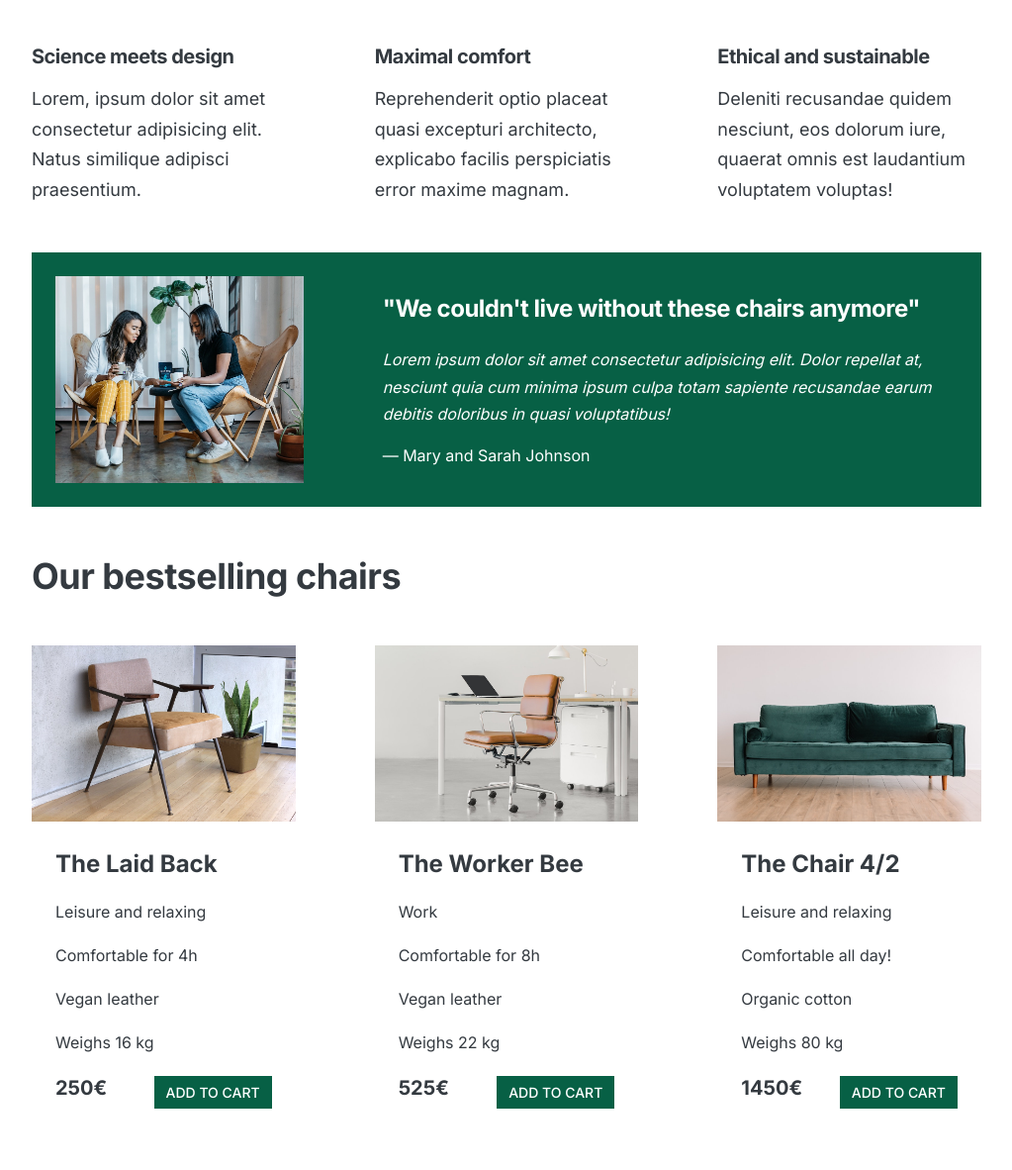
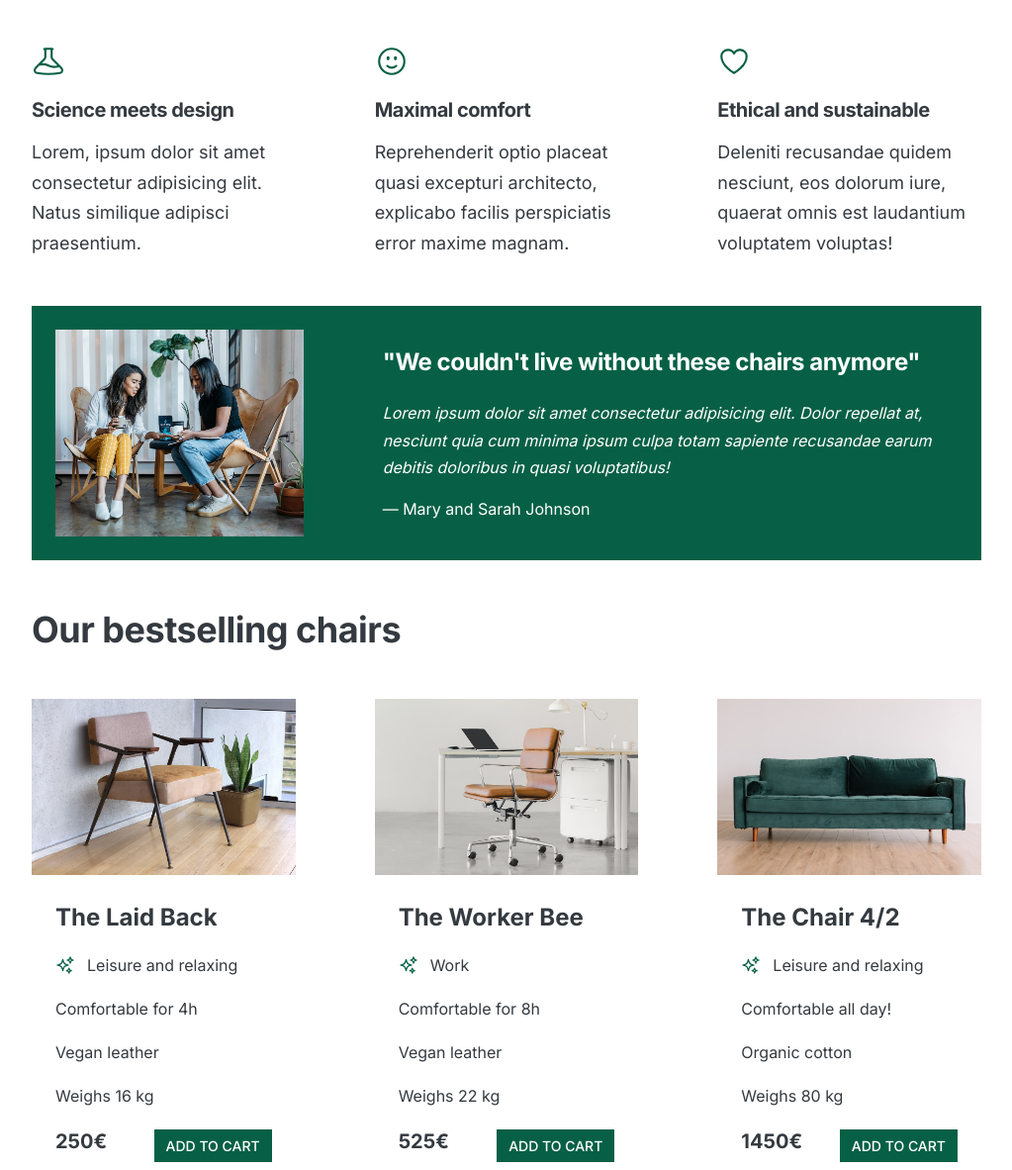
Before and after one commit to vtti04/WEB_Design, a plain HTML site: page index.html in a window 1280 px wide. Shown: the part 583-1765 px from the top of the page at 99% size, without its empty margins (128-1151 px from the left). Drawn offline with Linux system fonts and the light colour scheme; a web font is replaced by a local one.

Commit message:
add icons

```diff
--- a/index.html
+++ b/index.html
@@ -32,6 +32,21 @@
         <h2>What makes our chairs special</h2>
         <div class="grid-3-cols">
           <div>
+            <svg
+              xmlns="http://www.w3.org/2000/svg"
+              fill="none"
+              viewBox="0 0 24 24"
+              stroke-width="1.5"
+              stroke="currentColor"
+              class="features-icon"
+            >
+              <path
+                stroke-linecap="round"
+                stroke-linejoin="round"
+                d="M9.75 3.104v5.714a2.25 2.25 0 01-.659 1.591L5 14.5M9.75 3.104c-.251.023-.501.05-.75.082m.75-.082a24.301 24.301 0 014.5 0m0 0v5.714c0 .597.237 1.17.659 1.591L19.8 15.3M14.25 3.104c.251.023.501.05.75.082M19.8 15.3l-1.57.393A9.065 9.065 0 0112 15a9.065 9.065 0 00-6.23-.693L5 14.5m14.8.8l1.402 1.402c1.232 1.232.65 3.318-1.067 3.611A48.309 48.309 0 0112 21c-2.773 0-5.491-.235-8.135-.687-1.718-.293-2.3-2.379-1.067-3.61L5 14.5"
+              />
+            </svg>
+
             <p class="features-title"><strong>Science meets design</strong></p>
             <p class="features-text">
               Lorem, ipsum dolor sit amet consectetur adipisicing elit. Natus
@@ -40,6 +55,21 @@
           </div>
 
           <div>
+            <svg
+              xmlns="http://www.w3.org/2000/svg"
+              fill="none"
+              viewBox="0 0 24 24"
+              stroke-width="1.5"
+              stroke="currentColor"
+              class="features-icon"
+            >
+              <path
+                stroke-linecap="round"
+                stroke-linejoin="round"
+                d="M15.182 15.182a4.5 4.5 0 01-6.364 0M21 12a9 9 0 11-18 0 9 9 0 0118 0zM9.75 9.75c0 .414-.168.75-.375.75S9 10.164 9 9.75 9.168 9 9.375 9s.375.336.375.75zm-.375 0h.008v.015h-.008V9.75zm5.625 0c0 .414-.168.75-.375.75s-.375-.336-.375-.75.168-.75.375-.75.375.336.375.75zm-.375 0h.008v.015h-.008V9.75z"
+              />
+            </svg>
+
             <p class="features-title">
               <strong>Maximal comfort</strong>
             </p>
@@ -50,6 +80,21 @@
           </div>
 
           <div>
+            <svg
+              xmlns="http://www.w3.org/2000/svg"
+              fill="none"
+              viewBox="0 0 24 24"
+              stroke-width="1.5"
+              stroke="currentColor"
+              class="features-icon"
+            >
+              <path
+                stroke-linecap="round"
+                stroke-linejoin="round"
+                d="M21 8.25c0-2.485-2.099-4.5-4.688-4.5-1.935 0-3.597 1.126-4.312 2.733-.715-1.607-2.377-2.733-4.313-2.733C5.1 3.75 3 5.765 3 8.25c0 7.22 9 12 9 12s9-4.78 9-12z"
+              />
+            </svg>
+
             <p class="features-title">
               <strong>Ethical and sustainable</strong>
             </p>
@@ -85,6 +130,21 @@
               <h3>The Laid Back</h3>
               <ul class="chair-details">
                 <li>
+                  <svg
+                    xmlns="http://www.w3.org/2000/svg"
+                    fill="none"
+                    viewBox="0 0 24 24"
+                    stroke-width="1.5"
+                    stroke="currentColor"
+                    class="chair-icon"
+                  >
+                    <path
+                      stroke-linecap="round"
+                      stroke-linejoin="round"
+                      d="M9.813 15.904L9 18.75l-.813-2.846a4.5 4.5 0 00-3.09-3.09L2.25 12l2.846-.813a4.5 4.5 0 003.09-3.09L9 5.25l.813 2.846a4.5 4.5 0 003.09 3.09L15.75 12l-2.846.813a4.5 4.5 0 00-3.09 3.09zM18.259 8.715L18 9.75l-.259-1.035a3.375 3.375 0 00-2.455-2.456L14.25 6l1.036-.259a3.375 3.375 0 002.455-2.456L18 2.25l.259 1.035a3.375 3.375 0 002.456 2.456L21.75 6l-1.035.259a3.375 3.375 0 00-2.456 2.456zM16.894 20.567L16.5 21.75l-.394-1.183a2.25 2.25 0 00-1.423-1.423L13.5 18.75l1.183-.394a2.25 2.25 0 001.423-1.423l.394-1.183.394 1.183a2.25 2.25 0 001.423 1.423l1.183.394-1.183.394a2.25 2.25 0 00-1.423 1.423z"
+                    />
+                  </svg>
+
                   <!-- Span is a generic INLINE text element, it doesn't have any meaning. It's like a div element, but inline -->
                   <span>Leisure and relaxing</span>
                 </li>
@@ -111,6 +171,21 @@
               <h3>The Worker Bee</h3>
               <ul class="chair-details">
                 <li>
+                  <svg
+                    xmlns="http://www.w3.org/2000/svg"
+                    fill="none"
+                    viewBox="0 0 24 24"
+                    stroke-width="1.5"
+                    stroke="currentColor"
+                    class="chair-icon"
+                  >
+                    <path
+                      stroke-linecap="round"
+                      stroke-linejoin="round"
+                      d="M9.813 15.904L9 18.75l-.813-2.846a4.5 4.5 0 00-3.09-3.09L2.25 12l2.846-.813a4.5 4.5 0 003.09-3.09L9 5.25l.813 2.846a4.5 4.5 0 003.09 3.09L15.75 12l-2.846.813a4.5 4.5 0 00-3.09 3.09zM18.259 8.715L18 9.75l-.259-1.035a3.375 3.375 0 00-2.455-2.456L14.25 6l1.036-.259a3.375 3.375 0 002.455-2.456L18 2.25l.259 1.035a3.375 3.375 0 002.456 2.456L21.75 6l-1.035.259a3.375 3.375 0 00-2.456 2.456zM16.894 20.567L16.5 21.75l-.394-1.183a2.25 2.25 0 00-1.423-1.423L13.5 18.75l1.183-.394a2.25 2.25 0 001.423-1.423l.394-1.183.394 1.183a2.25 2.25 0 001.423 1.423l1.183.394-1.183.394a2.25 2.25 0 00-1.423 1.423z"
+                    />
+                  </svg>
+
                   <span>Work</span>
                 </li>
                 <li>
@@ -136,6 +211,21 @@
               <h3>The Chair 4/2</h3>
               <ul class="chair-details">
                 <li>
+                  <svg
+                    xmlns="http://www.w3.org/2000/svg"
+                    fill="none"
+                    viewBox="0 0 24 24"
+                    stroke-width="1.5"
+                    stroke="currentColor"
+                    class="chair-icon"
+                  >
+                    <path
+                      stroke-linecap="round"
+                      stroke-linejoin="round"
+                      d="M9.813 15.904L9 18.75l-.813-2.846a4.5 4.5 0 00-3.09-3.09L2.25 12l2.846-.813a4.5 4.5 0 003.09-3.09L9 5.25l.813 2.846a4.5 4.5 0 003.09 3.09L15.75 12l-2.846.813a4.5 4.5 0 00-3.09 3.09zM18.259 8.715L18 9.75l-.259-1.035a3.375 3.375 0 00-2.455-2.456L14.25 6l1.036-.259a3.375 3.375 0 002.455-2.456L18 2.25l.259 1.035a3.375 3.375 0 002.456 2.456L21.75 6l-1.035.259a3.375 3.375 0 00-2.456 2.456zM16.894 20.567L16.5 21.75l-.394-1.183a2.25 2.25 0 00-1.423-1.423L13.5 18.75l1.183-.394a2.25 2.25 0 001.423-1.423l.394-1.183.394 1.183a2.25 2.25 0 001.423 1.423l1.183.394-1.183.394a2.25 2.25 0 00-1.423 1.423z"
+                    />
+                  </svg>
+
                   <span>Leisure and relaxing</span>
                 </li>
                 <li>
--- a/style.css
+++ b/style.css
@@ -101,6 +101,10 @@ img {
 
 /* FEATURES */
 .features-icon {
+  stroke: #076045;
+  width: 34px;
+  height: 34px;
+  margin-bottom: 16px;
 }
 
 .features-title {
@@ -164,6 +168,9 @@ h3 {
 }
 
 .chair-icon {
+  stroke: #076045;
+  width: 20px;
+  height: 20px;
 }
 
 .chair-price {
```
